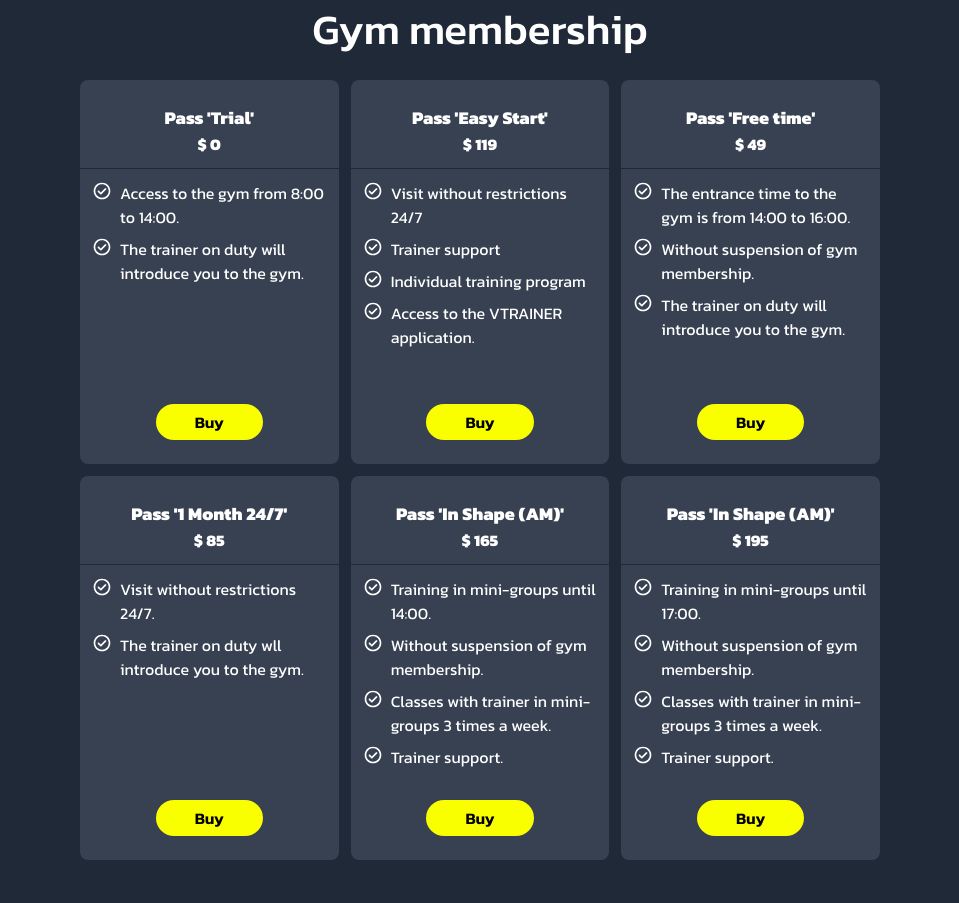
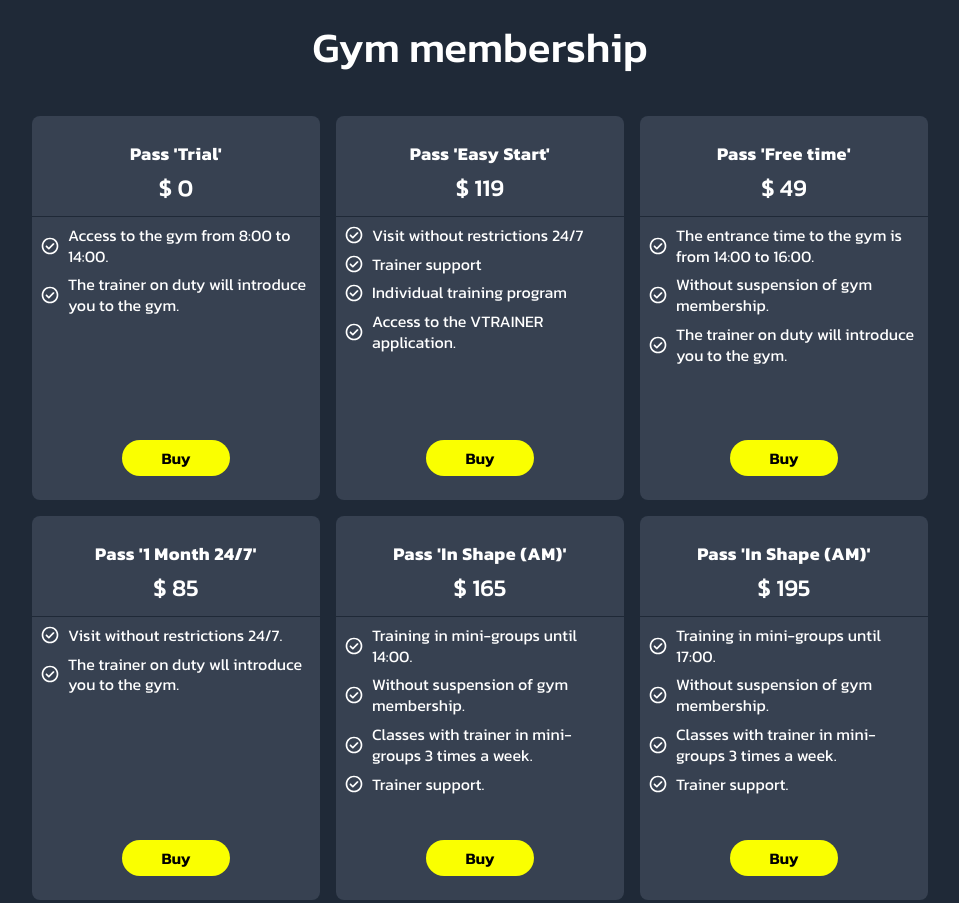
Before and after one commit to KatoTimothy/KatoTimothy.github.io, a website built with Vite: page index.html in a window 1280 px wide. Shown: the part 1120-2023 px from the top of the page, without its empty margins (160-1119 px from the left). Built offline with nearby package versions, Linux system fonts and the light colour scheme.

Commit message:
Fixed some layout issues in membership card section

```diff
--- a/index.html
+++ b/index.html
@@ -235,16 +235,17 @@
           <!-- <div class="section-titles"> -->
           <h1 class=" section-titles text-center">Gym membership</h1>
           <!-- </div> -->
-          <div class="w-full sm:max-w-[600px] md:w-[800px] lg:max-w-full flex-layout">
+          <div class="membership-cards__wrapper">
             <div class="membership-cards">
               <!-- membership cards -->
               <div class="membership-card">
-                <div class="membership-card__text">
-                  <h1 class="membership-card__title">Pass 'Trial'</h1>
-                  <h4 class="membership-card__price">$ 0</h4>
-                  <hr class="border-gray-800">
+                <div class="membership-card__title-text-wrapper">
+                  <h1 class="membership-card__title-text-heading">Pass 'Trial'</h1>
+                  <h4 class="membership-card__title-text-price">$ 0</h4>
+                  <hr class="membership-card__title-text-separator">
                 </div>
-                <div class="membership-card__description-list">
+                <ul class="membership-card__description-list">
+                  <li class="membership-card__description-list-item">
                     <span>
                       <svg width="20" height="20" viewBox="0 0 20 20" fill="none" xmlns="http://www.w3.org/2000/svg">
                         <g id="material-symbols:check-circle-outline-rounded">
@@ -255,6 +256,8 @@
                       </svg>
                     </span>
                     <p>Access to the gym from 8:00 to 14:00.</p>
+                  </li>
+                  <li class="membership-card__description-list-item">
                     <span>
                       <svg width="20" height="20" viewBox="0 0 20 20" fill="none" xmlns="http://www.w3.org/2000/svg">
                         <g id="material-symbols:check-circle-outline-rounded">
@@ -265,16 +268,18 @@
                       </svg>
                     </span>
                     <p>The trainer on duty will introduce you to the gym.</p>
-                </div>
+                  </li>
+                </ul>
                 <button class="membership-card__buy-button">Buy</button>
               </div>
               <div class="membership-card">
-                <div class="membership-card__text">
-                  <h1 class="membership-card__title">Pass 'Easy Start'</h1>
-                  <h4 class="membership-card__price">$ 119</h4>
-                  <hr class="border-gray-800">
+                <div class="membership-card__title-text-wrapper">
+                  <h1 class="membership-card__title-text-heading">Pass 'Easy Start'</h1>
+                  <h4 class="membership-card__title-text-price">$ 119</h4>
+                  <hr class="membership-card__title-text-separator">
                 </div>
-                <div class="membership-card__description-list">
+                <ul class="membership-card__description-list">
+                  <li class="membership-card__description-list-item ">
                     <span>
                       <svg width="20" height="20" viewBox="0 0 20 20" fill="none" xmlns="http://www.w3.org/2000/svg">
                         <g id="material-symbols:check-circle-outline-rounded">
@@ -285,6 +290,8 @@
                       </svg>
                     </span>
                     <p>Visit without restrictions 24/7</p>
+                  </li>
+                  <li class="membership-card__description-list-item">
                     <span>
                       <svg width="20" height="20" viewBox="0 0 20 20" fill="none" xmlns="http://www.w3.org/2000/svg">
                         <g id="material-symbols:check-circle-outline-rounded">
@@ -295,6 +302,8 @@
                       </svg>
                     </span>
                     <p>Trainer support</p>
+                  </li>
+                  <li class="membership-card__description-list-item">
                     <span>
                       <svg width="20" height="20" viewBox="0 0 20 20" fill="none" xmlns="http://www.w3.org/2000/svg">
                         <g id="material-symbols:check-circle-outline-rounded">
@@ -305,6 +314,8 @@
                       </svg>
                     </span>
                     <p>Individual training program</p>
+                  </li>
+                  <li class="membership-card__description-list-item">
                     <span>
                       <svg width="20" height="20" viewBox="0 0 20 20" fill="none" xmlns="http://www.w3.org/2000/svg">
                         <g id="material-symbols:check-circle-outline-rounded">
@@ -315,16 +326,18 @@
                       </svg>
                     </span>
                     <p>Access to the VTRAINER application.</p>
-                </div>
+                  </li>
+                </ul>
                 <button class="membership-card__buy-button">Buy</button>
               </div>
               <div class="membership-card">
-                <div class="membership-card__text">
-                  <h1 class="membership-card__title">Pass 'Free time'</h1>
-                  <h4 class="membership-card__price">$ 49</h4>
-                  <hr class="border-gray-800">
+                <div class="membership-card__title-text-wrapper">
+                  <h1 class="membership-card__title-text-heading">Pass 'Free time'</h1>
+                  <h4 class="membership-card__title-text-price">$ 49</h4>
+                  <hr class="membership-card__title-text-separator">
                 </div>
-                <div class="membership-card__description-list">
+                <ul class="membership-card__description-list">
+                  <li class="membership-card__description-list-item">
                     <span>
                       <svg width="20" height="20" viewBox="0 0 20 20" fill="none" xmlns="http://www.w3.org/2000/svg">
                         <g id="material-symbols:check-circle-outline-rounded">
@@ -335,6 +348,8 @@
                       </svg>
                     </span>
                     <p>The entrance time to the gym is from 14:00 to 16:00.</p>
+                  </li>
+                  <li class="membership-card__description-list-item">
                     <span>
                       <svg width="20" height="20" viewBox="0 0 20 20" fill="none" xmlns="http://www.w3.org/2000/svg">
                         <g id="material-symbols:check-circle-outline-rounded">
@@ -345,6 +360,8 @@
                       </svg>
                     </span>
                     <p>Without suspension of gym membership.</p>
+                  </li>
+                  <li class="membership-card__description-list-item">
                     <span>
                       <svg width="20" height="20" viewBox="0 0 20 20" fill="none" xmlns="http://www.w3.org/2000/svg">
                         <g id="material-symbols:check-circle-outline-rounded">
@@ -355,16 +372,18 @@
                       </svg>
                     </span>
                     <p>The trainer on duty will introduce you to the gym.</p>
-                </div>
+                  </li>
+                </ul>
                 <button class="membership-card__buy-button">Buy</button>
               </div>
               <div class="membership-card">
-                <div class="membership-card__text">
-                  <h1 class="membership-card__title">Pass '1 Month 24/7'</h1>
-                  <h4 class="membership-card__price">$ 85</h4>
-                  <hr class="border-gray-800">
+                <div class="membership-card__title-text-wrapper">
+                  <h1 class="membership-card__title-text-heading">Pass '1 Month 24/7'</h1>
+                  <h4 class="membership-card__title-text-price">$ 85</h4>
+                  <hr class="membership-card__title-text-separator">
                 </div>
-                <div class="membership-card__description-list">
+                <ul class="membership-card__description-list">
+                  <li class="membership-card__description-list-item">
                     <span>
                       <svg width="20" height="20" viewBox="0 0 20 20" fill="none" xmlns="http://www.w3.org/2000/svg">
                         <g id="material-symbols:check-circle-outline-rounded">
@@ -374,7 +393,9 @@
                         </g>
                       </svg>
                     </span>
-                  <p>Visit without restrictions 24/7.</p>
+                    <span>Visit without restrictions 24/7.</span>
+                  </li>
+                  <li class="membership-card__description-list-item">
                     <span>
                       <svg width="20" height="20" viewBox="0 0 20 20" fill="none" xmlns="http://www.w3.org/2000/svg">
                         <g id="material-symbols:check-circle-outline-rounded">
@@ -384,17 +405,19 @@
                         </g>
                       </svg>
                     </span>
-                  <p>The trainer on duty wll introduce you to the gym.</p>
-                </div>
+                    <span>The trainer on duty wll introduce you to the gym.</span>
+                  </li>
+                </ul>
                 <button class="membership-card__buy-button">Buy</button>
               </div>
               <div class="membership-card">
-                <div class="membership-card__text">
-                  <h1 class="membership-card__title">Pass 'In Shape (AM)'</h1>
-                  <h4 class="membership-card__price">$ 165</h4>
-                  <hr class="border-gray-800">
+                <div class="membership-card__title-text-wrapper">
+                  <h1 class="membership-card__title-text-heading">Pass 'In Shape (AM)'</h1>
+                  <h4 class="membership-card__title-text-price">$ 165</h4>
+                  <hr class="membership-card__title-text-separator">
                 </div>
-                <div class="membership-card__description-list">
+                <ul class="membership-card__description-list">
+                  <li class="membership-card__description-list-item">
                     <span>
                       <svg width="20" height="20" viewBox="0 0 20 20" fill="none" xmlns="http://www.w3.org/2000/svg">
                         <g id="material-symbols:check-circle-outline-rounded">
@@ -405,6 +428,8 @@
                       </svg>
                     </span>
                     <p>Training in mini-groups until 14:00.</p>
+                  </li>
+                  <li class="membership-card__description-list-item">
                     <span>
                       <svg width="20" height="20" viewBox="0 0 20 20" fill="none" xmlns="http://www.w3.org/2000/svg">
                         <g id="material-symbols:check-circle-outline-rounded">
@@ -415,6 +440,8 @@
                       </svg>
                     </span>
                     <p>Without suspension of gym membership.</p>
+                  </li>
+                  <li class="membership-card__description-list-item">
                     <span>
                       <svg width="20" height="20" viewBox="0 0 20 20" fill="none" xmlns="http://www.w3.org/2000/svg">
                         <g id="material-symbols:check-circle-outline-rounded">
@@ -425,6 +452,8 @@
                       </svg>
                     </span>
                     <p>Classes with trainer in mini-groups 3 times a week.</p>
+                  </li>
+                  <li class="membership-card__description-list-item">
                     <span>
                       <svg width="20" height="20" viewBox="0 0 20 20" fill="none" xmlns="http://www.w3.org/2000/svg">
                         <g id="material-symbols:check-circle-outline-rounded">
@@ -435,16 +464,18 @@
                       </svg>
                     </span>
                     <p>Trainer support.</p>
-                </div>
+                  </li>
+                </ul>
                 <button class="membership-card__buy-button">Buy</button>
               </div>
               <div class="membership-card">
-                <div class="membership-card__text">
-                  <h1 class="membership-card__title">Pass 'In Shape (AM)'</h1>
-                  <h4 class="membership-card__price">$ 195</h4>
-                  <hr class="border-gray-800">
+                <div class="membership-card__title-text-wrapper">
+                  <h1 class="membership-card__title-text-heading">Pass 'In Shape (AM)'</h1>
+                  <h4 class="membership-card__title-text-price">$ 195</h4>
+                  <hr class="membership-card__title-text-separator">
                 </div>
-                <div class="membership-card__description-list">
+                <ul class="membership-card__description-list">
+                  <li class="membership-card__description-list-item">
                     <span>
                       <svg width="20" height="20" viewBox="0 0 20 20" fill="none" xmlns="http://www.w3.org/2000/svg">
                         <g id="material-symbols:check-circle-outline-rounded">
@@ -455,6 +486,8 @@
                       </svg>
                     </span>
                     <p>Training in mini-groups until 17:00.</p>
+                  </li>
+                  <li class="membership-card__description-list-item">
                     <span>
                       <svg width="20" height="20" viewBox="0 0 20 20" fill="none" xmlns="http://www.w3.org/2000/svg">
                         <g id="material-symbols:check-circle-outline-rounded">
@@ -465,6 +498,8 @@
                       </svg>
                     </span>
                     <p>Without suspension of gym membership.</p>
+                  </li>
+                  <li class="membership-card__description-list-item">
                     <span>
                       <svg width="20" height="20" viewBox="0 0 20 20" fill="none" xmlns="http://www.w3.org/2000/svg">
                         <g id="material-symbols:check-circle-outline-rounded">
@@ -475,6 +510,8 @@
                       </svg>
                     </span>
                     <p>Classes with trainer in mini-groups 3 times a week.</p>
+                  </li>
+                  <li class="membership-card__description-list-item">
                     <span>
                       <svg width="20" height="20" viewBox="0 0 20 20" fill="none" xmlns="http://www.w3.org/2000/svg">
                         <g id="material-symbols:check-circle-outline-rounded">
@@ -485,7 +522,8 @@
                       </svg>
                     </span>
                     <p>Trainer support.</p>
-                </div>
+                  </li>
+                </ul>
                 <button class="membership-card__buy-button">Buy</button>
               </div>
             </div>
@@ -497,7 +535,7 @@
         <div class="about-section__text-wrapper">
           <h1 class="section-titles">About us</h1>
           <p>Gym24 is a leading fitness center located near Grushevka metro station,
-            offering over 1500 sq. m of space dedicated to top-of-the-line workout equipment from leading brands such as
+            offering over 1500 sq.m. of space dedicated to top-of-the-line workout equipment from leading brands such as
             Hammer Strength, Life Fitness,
             and TechnoGym.
           <p>With affordable membership options, Gym24 is accessible to everyone who wants to reach their fitness goals,
```
Also changed, not shown: css/tailwind-out.css, css/tailwind.css. Lines whose indentation alone changed are shown as unchanged.
